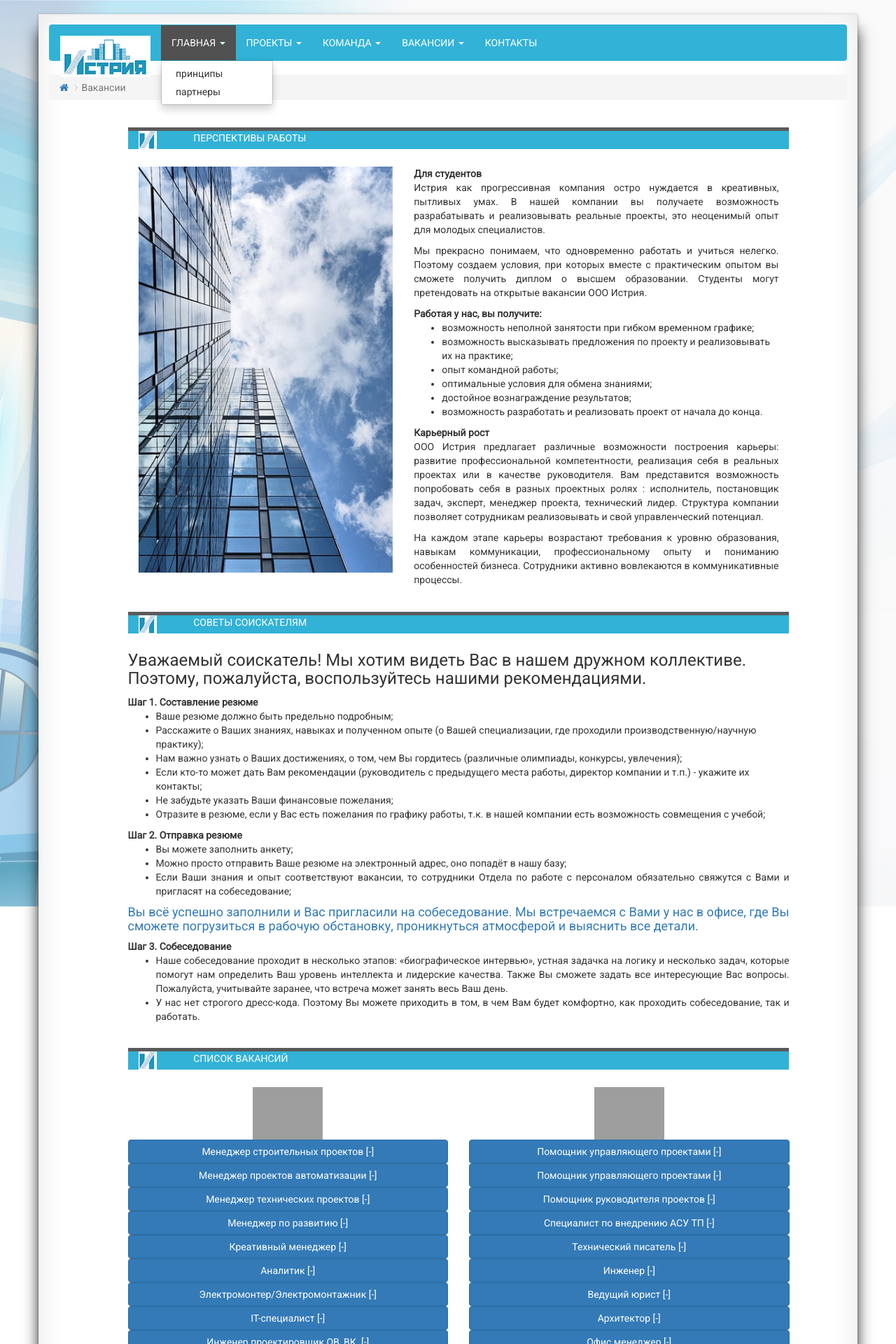
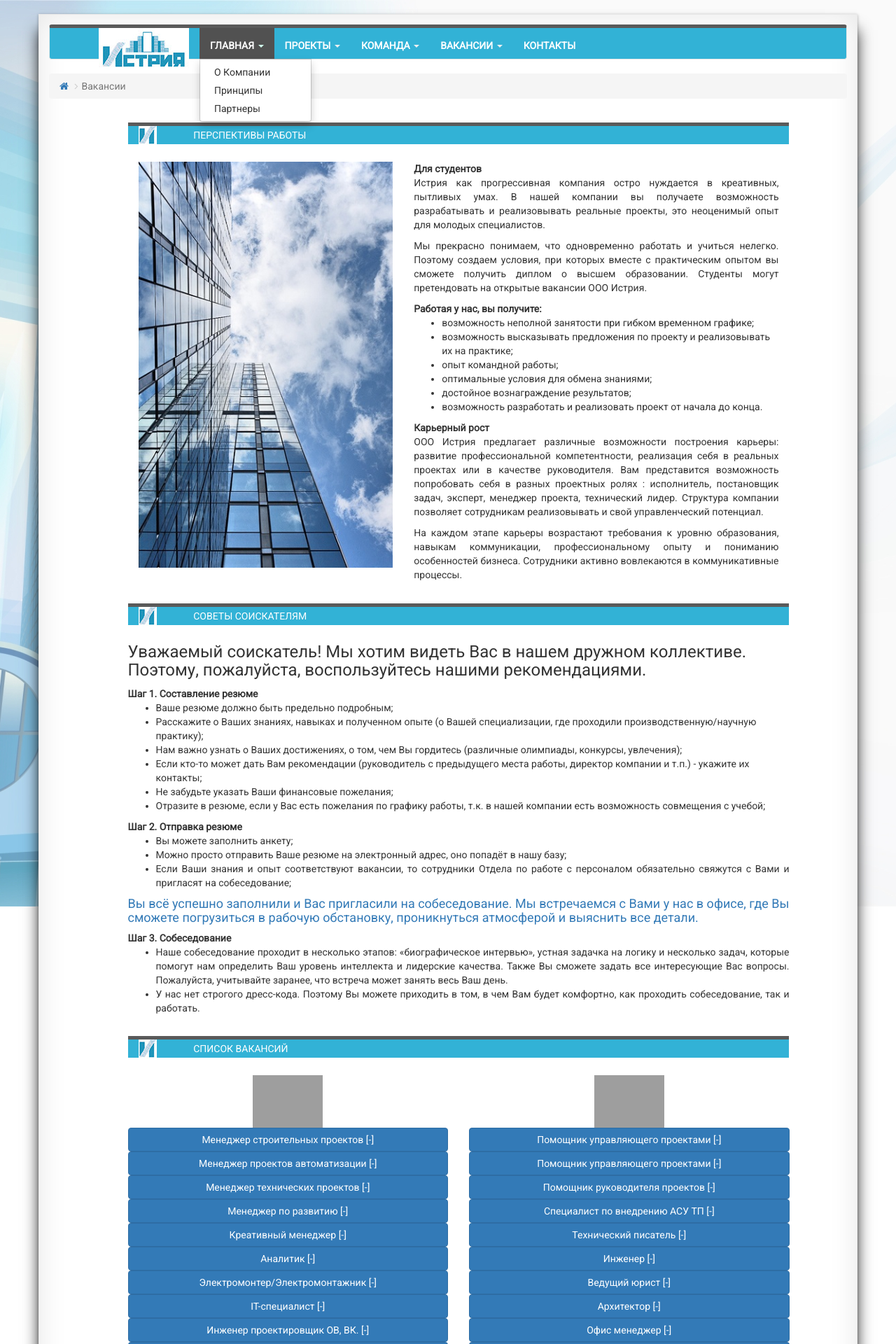
Before and after one commit to BorisenkoAD/istria, a PHP site: page /vacancy.html in a window 1280 px wide, after a click on "ГЛАВНАЯ". Shown: the top 1920 px of the page at 70% size. Run offline with PHP 8.4, Linux system fonts and the light colour scheme; some libraries are stand-ins or nearby versions; grey boxes are pictures that could not be loaded.

Commit message:
Исправлено меню и внедрены небольшие доработки

```diff
--- a/css/menu.css
+++ b/css/menu.css
@@ -1,7 +1,9 @@
 /* цвет фона и рамки навигационного меню */
 .navbar-default {
     background-color: #32b2d6;
-    border-color: #32b2d1;
+ /*   border-color: #32b2d1;*/
+	border-top: 5px solid #5a5a5a;
+	height: 45px;
 }
 /* цвет текста, содержащий название сайта или бренда */
 .navbar-default .navbar-brand {
@@ -12,14 +14,24 @@
 .navbar-default .navbar-brand:focus {
     color: #fff;
 }
+.navbar-brand{
+    padding-left: 70px;
+}
+.navbar-brand>img {
+    display: block;
+	margin-top: -15px;
+}
 /* Цвет пунктов навигационного меню */
 .navbar-default .navbar-nav > li > a {
     color: #fff;
+	font-weight: bold;
 }
 /* Цвет пункта меню, при поднесении к нему курсора мышки или при его нахождении в фокусе */
 .navbar-default .navbar-nav > li > a:hover,
 .navbar-default .navbar-nav > li > a:focus {
-    color: #fff;
+    color: #fff;/*fff*/
+	background-color: #515151;
+	height: 44px;
 }
 /* Цвет и фон активного пункта меню, а также поднесении к нему курсора мышки или при его нахождении в фокусе */
 .navbar-default .navbar-nav > .active > a,
--- a/css/style.css
+++ b/css/style.css
@@ -26,13 +26,6 @@
 		content: '2 .col-xs-6';
 	}
 }
-/* body {
-    font-family: "Helvetica Neue",Helvetica,Arial,sans-serif;
-    font-size: 14px;
-    line-height: 1.42857143;
-    color: #333;
-    background-color: #fff;
-} */
 .wrapper {
 	background: #FFFFFF;
 /* 	width: 75%; */
@@ -114,6 +107,7 @@ h5{
 ---------------------------------------------------*/
 .main__text-header {
 	color: #fff;
+	padding-top: 3px;
 }
 /* main_block__princip
 -------------------------------------------------- */
--- a/vacancy.html
+++ b/vacancy.html
@@ -71,7 +71,7 @@
 			<span class="icon-bar"></span>
 			<span class="icon-bar"></span>
 		  </button>
-		  <a class="navbar-brand" href="#">
+		  <a class="navbar-brand" href="/">
 			<img alt="ИСТРИЯ" src="img/logo.jpg">
 		  </a>
 		</div>
@@ -80,40 +80,40 @@
 		<div class="collapse navbar-collapse" id="bs-example-navbar-collapse-1">
 		  <ul class="nav navbar-nav">
 			<li class="dropdown">
-			  <a href="/" class="dropdown-toggle text-uppercase text-center" data-toggle="dropdown" role="button" aria-haspopup="true" aria-expanded="false">главная <span class="caret"></span></a>
+			  <a href="\" class="dropdown-toggle text-uppercase text-center" data-toggle="dropdown" role="button" aria-haspopup="true" aria-expanded="false">главная <span class="caret"></span></a>
 			  <ul class="dropdown-menu">
-				<li><a href="index.html#princip">принципы</a></li>
-				<li><a href="index.html#partner">партнеры</a></li>
+				<li><a href="index.html#about">О Компании</a></li>
+				<li><a href="index.html#princip">Принципы</a></li>
+				<li><a href="index.html#partner">Партнеры</a></li>
 			  </ul>
 			</li>
 			<li class="dropdown">
-			  <a href="our_project.html" class="dropdown-toggle text-uppercase text-center" data-toggle="dropdown" role="button" aria-haspopup="true" aria-expanded="false">проекты <span class="caret"></span></a>
+			  <a href="#" class="dropdown-toggle text-uppercase text-center" data-toggle="dropdown" role="button" aria-haspopup="true" aria-expanded="false">проекты <span class="caret"></span></a>
 			  <ul class="dropdown-menu">
-				<li><a href="our_project.html#project">проекты</a></li>
-				<li><a href="our_project.html#algoritm">алгоритм</a></li>
+				<li><a href="our_project.html#project">Проекты</a></li>
+				<li><a href="our_project.html#algoritm">Алгоритм</a></li>
 			  </ul>
 			</li>
 			<li class="dropdown">
-			  <a href="our_team.html" class="dropdown-toggle text-uppercase text-center" data-toggle="dropdown" role="button" aria-haspopup="true" aria-expanded="false">команда <span class="caret"></span></a>
+			  <a href="#" class="dropdown-toggle text-uppercase text-center" data-toggle="dropdown" role="button" aria-haspopup="true" aria-expanded="false">команда <span class="caret"></span></a>
 			  <ul class="dropdown-menu">
-				<li><a href="our_team.html#team">команда</a></li>
-				<li><a href="our_team.html#party">мероприятия</a></li>
-				<li><a href="our_team.html#answer">отзывы</a></li>
+				<li><a href="our_team.html#team">Команда</a></li>
+				<li><a href="our_team.html#party">Мероприятия</a></li>
+				<li><a href="our_team.html#answer">Отзывы</a></li>
 			  </ul>
 			</li>
 			<li class="dropdown">
-			  <a href="vacancy.html" class="dropdown-toggle text-uppercase text-center" data-toggle="dropdown" role="button" aria-haspopup="true" aria-expanded="false">вакансии <span class="caret"></span></a>
+			  <a href="#" class="dropdown-toggle text-uppercase text-center" data-toggle="dropdown" role="button" aria-haspopup="true" aria-expanded="false">вакансии <span class="caret"></span></a>
 			  <ul class="dropdown-menu">
-				<li><a href="vacancy.html#perspeck">перспективы</a></li>
-				<li><a href="vacancy.html#sovet">советы</a></li>
-				<li><a href="vacancy.html#vacancy">вакансии</a></li>
-				<li><a href="vacancy.html#anketa">анкета</a></li>
+				<li><a href="vacancy.html#perspeck">Перспективы</a></li>
+				<li><a href="vacancy.html#sovet">Советы</a></li>
+				<li><a href="vacancy.html#vacancy">Вакансии</a></li>
+				<li><a href="vacancy.html#anketa">Анкета</a></li>
 			  </ul>
 			</li>
-			<li><a href="contact.html" class="text-uppercase text-center">контакты</a></li>
+			<li><a href="contact.html" class="text-uppercase text-center">Контакты</a></li>
 		  </ul>
-		</div><!-- /.navbar-collapse -->
-	  <!-- </div> --><!-- /.container-fluid -->
+		</div>
 	</nav>
 	<header>
 		<ol class="breadcrumb">
@@ -126,7 +126,8 @@
 		</ol>
 	</header>
 	<main>
-		<div class="main_block__about marg_25">
+		<div class="main_block">
+		<a id="perspeck"></a>
 			<div class="container">
 				<div class="row">
 					<div class="col-sm-1"></div>
@@ -140,7 +141,7 @@
 					</div>
 					<div class="col-sm-1"></div>
 				</div>
-				<a id="perspeck"></a>
+
 				<div class="row marg_25">
 					<div class="col-sm-1"></div>
 					<div class="col-sm-10">
@@ -174,7 +175,8 @@
 				</div>
 			</div>
 		</div>
-		<div class="mail_block__princip marg_25">
+		<div class="main_block">
+		<a id="sovet"></a>
 			<div class="container">
 				<div class="row">
 					<div class="col-sm-1"></div>
@@ -188,7 +190,6 @@
 					</div>
 					<div class="col-sm-1"></div>
 				</div>
-				<a id="sovet"></a>
 				<div class="row marg_25">
 					<div class="col-sm-1"></div>
 					<div class="col-sm-10">
@@ -219,7 +220,8 @@
 				</div>
 			</div>
 		</div>
-		<div class="mail_block__princip marg_25">
+		<div class="main_block">
+		<a id="vacancy"></a>
 			<div class="container">
 				<div class="row">
 					<div class="col-sm-1"></div>
@@ -233,7 +235,6 @@
 					</div>
 					<div class="col-sm-1"></div>
 				</div>
-				<a id="vacancy"></a>
 				<div class="row marg_25">
 					<div class="col-sm-1"></div>
 					<div class="col-sm-5">
@@ -1159,7 +1160,12 @@
 					</div>
 					<div class="col-sm-1"></div>
 				</div>
-				<div class="row marg_25">
+			</div>
+		</div>
+		<div class="main_block">
+		<a id="anketa"></a>
+			<div class="container">
+				<div class="row">
 					<div class="col-sm-1"></div>
 					<div class="col-sm-10">
 						<div class="col-xs-1 img_border">
@@ -1171,10 +1177,7 @@
 					</div>
 					<div class="col-sm-1"></div>
 				</div>
-			</div>
-		</div>
-				<a id="anketa"></a>
-				<div class="row marg_25">
+				<div class="row">
 					<div class="col-sm-1"></div>
 					<div class="col-sm-10">
 						<form class="form-horizontal" method="post" action="mail.php">
@@ -1493,6 +1496,8 @@
 					</div>
 					<div class="col-sm-1"></div>
 				</div>
+			</div>
+		</div>
 	</main>
 		<footer>
 			<div class="container-fluid">
```
Also changed, not shown: contact.html (+7 -6 lines), index.html (+9 -7 lines), our_project.html (+8 -5 lines), our_team.html (+10 -6 lines).
